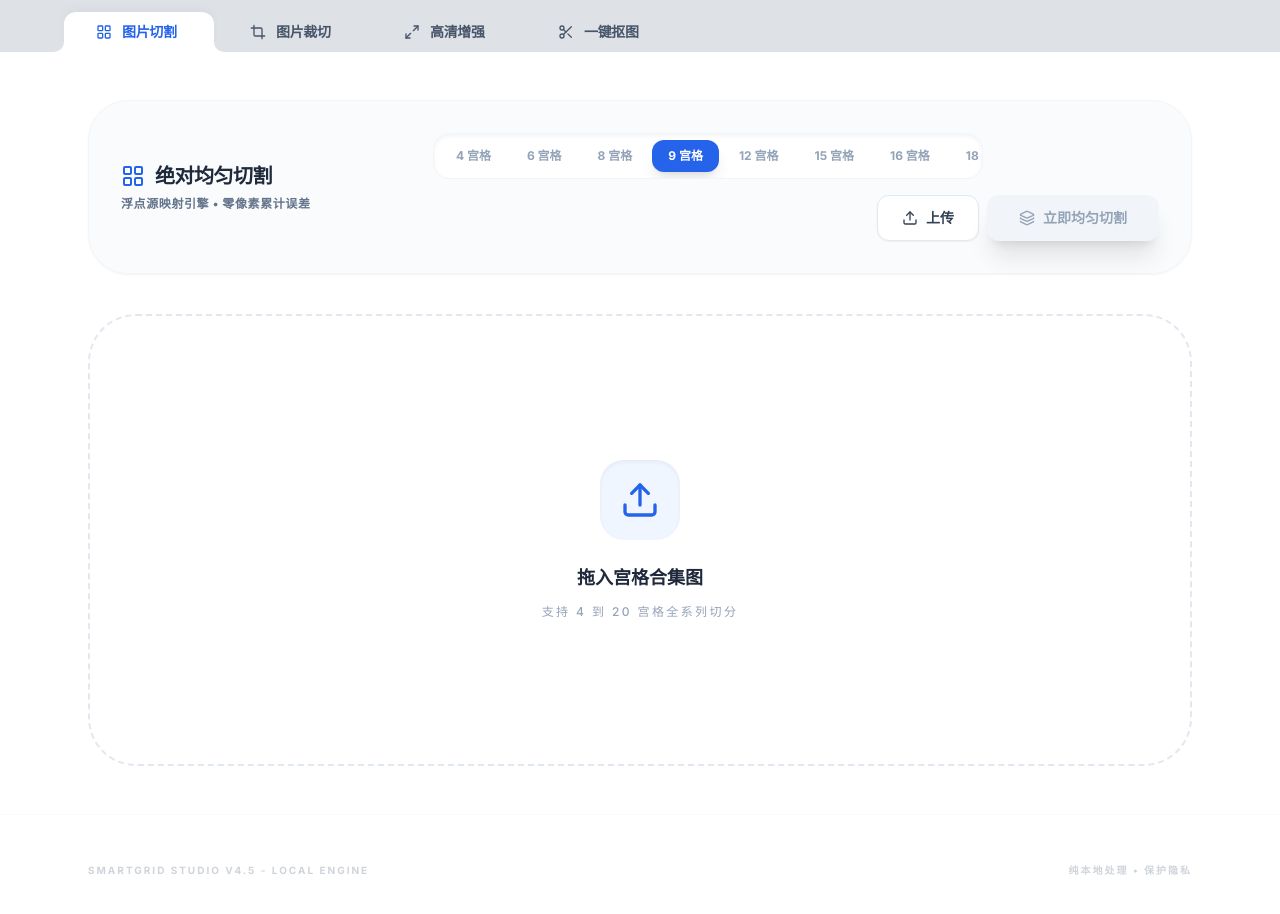
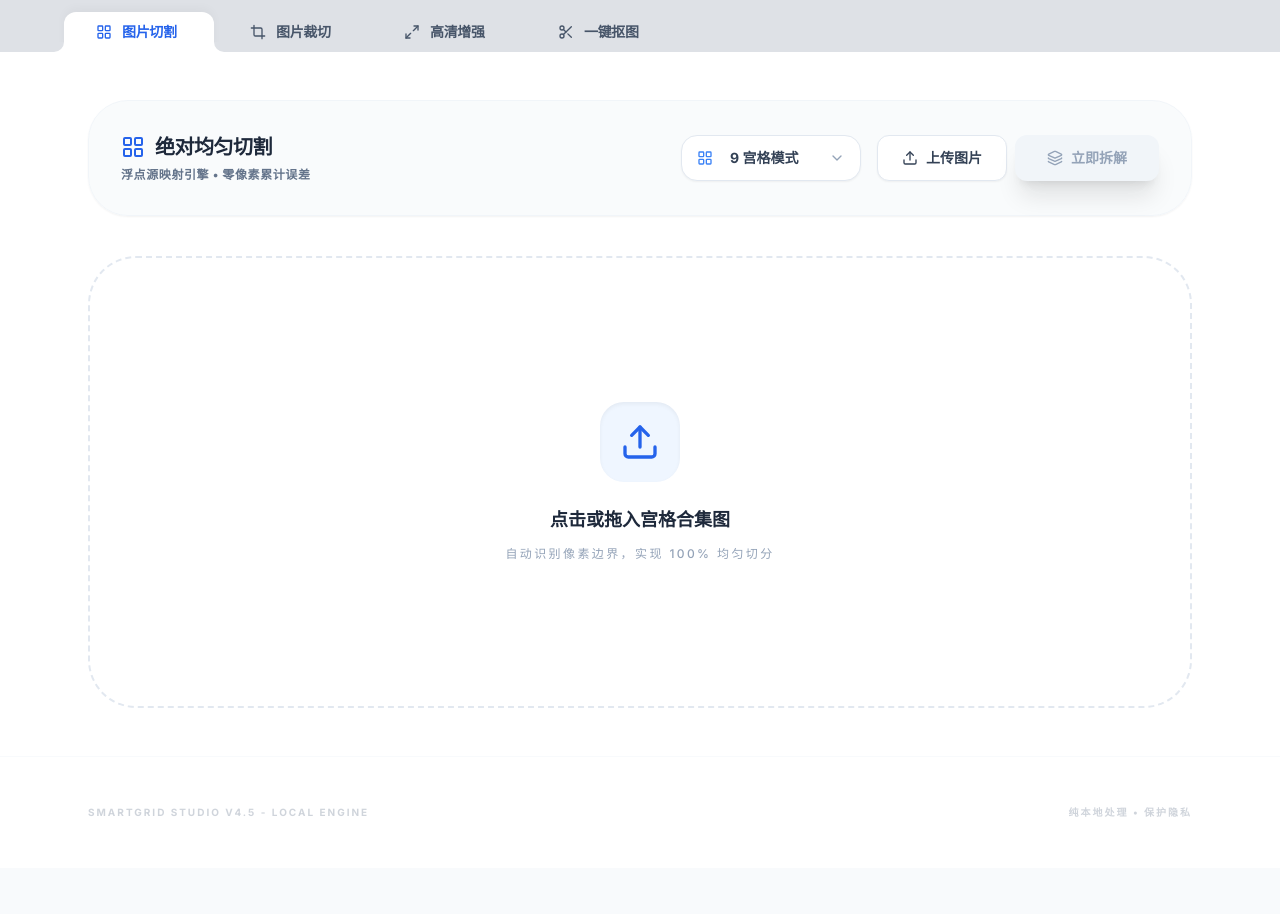
Before and after one commit to feifan2024/SmartGridSplitter, a React (Vite) app: page / in a window 1280 px wide. Shown: the top 914 px of the page. After the commit the page ends 868 px from the top, so only its background shows below. Built offline with nearby package versions, Linux system fonts and the light colour scheme.

Commit message:
feat: Add module import maps and update icons
Introduces ESM import maps in `index.html` to manage external dependencies like React and Lucide React. Updates `ImageSplitting.tsx` to include the `ChevronDown` icon and refactors the top panel layout for better organization.

```diff
--- a/components/ImageSplitting.tsx
+++ b/components/ImageSplitting.tsx
@@ -1,5 +1,5 @@
 import React, { useState, useRef, useEffect } from 'react';
-import { Upload, Download, X, RefreshCw, Layers, Zap, Trash2, AlertCircle, LayoutGrid, Info, Sparkles } from 'lucide-react';
+import { Upload, Download, X, RefreshCw, Layers, Zap, Trash2, AlertCircle, LayoutGrid, Info, Sparkles, ChevronDown } from 'lucide-react';
 import { GridType, GRID_LAYOUTS, SplitResult } from '../types';
 import { splitImage, createZipAndDownload } from '../utils/imageUtils';
 import { upscaleImage } from '../services/geminiService';
@@ -94,7 +94,6 @@ const ImageSplitting: React.FC = () => {
     }
   };
 
-  // 一键全高清功能
   const handleBatchUpscale = async () => {
     if (results.length === 0 || isBatchUpscaling) return;
 
@@ -102,9 +101,7 @@ const ImageSplitting: React.FC = () => {
     const pendingItems = results.filter(r => !r.upscaledUrl);
 
     for (const item of pendingItems) {
-      // 在处理每个切片前检查是否已被重置（防止异步冲突）
       setResults(prev => prev.map(r => r.id === item.id ? { ...r, isUpscaling: true } : r));
-
       try {
         const upscaled = await upscaleImage(item.dataUrl);
         setResults(prev => prev.map(r => r.id === item.id ? { ...r, upscaledUrl: upscaled, isUpscaling: false } : r));
@@ -125,7 +122,7 @@ const ImageSplitting: React.FC = () => {
 
   return (
     <div className="space-y-10">
-      {/* 顶部面板 */}
+      {/* 顶部面板 - 优化后的布局 */}
       <div className="flex flex-col lg:flex-row items-start lg:items-center justify-between gap-8 bg-slate-50/80 backdrop-blur-md p-8 rounded-[2.5rem] border border-slate-100 shadow-sm">
         <div className="space-y-1.5 min-w-[280px]">
           <h2 className="text-xl font-black text-slate-800 tracking-tight flex items-center gap-2.5">
@@ -136,19 +133,31 @@ const ImageSplitting: React.FC = () => {
         </div>
 
         <div className="flex flex-wrap items-center gap-4 w-full lg:w-auto">
-          {/* 宫格选择器 */}
-          <div className="bg-white p-1.5 rounded-2xl border border-slate-100 flex gap-1 shadow-inner overflow-x-auto no-scrollbar max-w-full lg:max-w-[550px]">
-            {Object.values(GridType).map((type) => (
-              <button
-                key={type}
-                onClick={() => { setGridType(type); setLayoutIndex(0); setResults([]); setSplitInfo(null); }}
-                className={`px-4 py-2 rounded-xl text-xs font-black transition-all whitespace-nowrap ${
-                  gridType === type ? 'bg-blue-600 text-white shadow-lg' : 'text-slate-400 hover:text-slate-600 hover:bg-slate-50'
-                }`}
-              >
-                {type} 宫格
-              </button>
-            ))}
+          {/* 宫格选择下拉框 */}
+          <div className="relative group min-w-[180px]">
+            <div className="absolute inset-y-0 left-4 flex items-center pointer-events-none">
+              <LayoutGrid size={16} className="text-blue-500" />
+            </div>
+            <select
+              value={gridType}
+              onChange={(e) => {
+                setGridType(e.target.value as GridType);
+                setLayoutIndex(0);
+                setResults([]);
+                setSplitInfo(null);
+                setIsBatchUpscaling(false);
+              }}
+              className="appearance-none w-full bg-white pl-12 pr-10 py-3 rounded-2xl border border-slate-200 text-slate-700 font-black text-sm focus:outline-none focus:ring-2 focus:ring-blue-500/20 focus:border-blue-500 transition-all cursor-pointer shadow-sm hover:border-slate-300"
+            >
+              {Object.values(GridType).map((type) => (
+                <option key={type} value={type}>
+                  {type} 宫格模式
+                </option>
+              ))}
+            </select>
+            <div className="absolute inset-y-0 right-4 flex items-center pointer-events-none">
+              <ChevronDown size={16} className="text-slate-400 group-hover:text-slate-600 transition-colors" />
+            </div>
           </div>
 
           <div className="flex gap-2 ml-auto">
@@ -156,7 +165,7 @@ const ImageSplitting: React.FC = () => {
               <button
                 onClick={handleClear}
                 className={`flex items-center gap-2 px-5 py-3 rounded-xl font-bold border transition-all text-sm active:scale-95 ${
-                  showClearConfirm ? 'bg-red-600 text-white animate-pulse border-red-600' : 'bg-white text-red-500 border-red-100 hover:bg-red-50'
+                  showClearConfirm ? 'bg-red-600 text-white animate-pulse border-red-600' : 'bg-white text-red-500 border-red-100 hover:bg-red-50 shadow-sm'
                 }`}
               >
                 {showClearConfirm ? <AlertCircle size={16} /> : <Trash2 size={16} />}
@@ -169,7 +178,7 @@ const ImageSplitting: React.FC = () => {
               className="px-6 py-3 bg-white text-slate-700 rounded-xl font-bold hover:bg-slate-100 transition-all border border-slate-200 flex items-center gap-2 text-sm shadow-sm active:scale-95"
             >
               <Upload size={16} />
-              上传
+              上传图片
             </button>
 
             <button
@@ -180,7 +189,7 @@ const ImageSplitting: React.FC = () => {
               }`}
             >
               {isProcessing ? <RefreshCw size={16} className="animate-spin" /> : <Layers size={16} />}
-              立即均匀切割
+              立即拆解
             </button>
           </div>
         </div>
@@ -194,20 +203,20 @@ const ImageSplitting: React.FC = () => {
           <div className="flex items-center gap-3">
             <div className="p-2.5 bg-blue-100 text-blue-600 rounded-xl"><LayoutGrid size={20} /></div>
             <div>
-              <p className="text-[10px] text-blue-400 font-black uppercase tracking-widest">Detected Dimensions</p>
+              <p className="text-[10px] text-blue-400 font-black uppercase tracking-widest">原图分辨率</p>
               <p className="text-blue-900 font-black">{splitInfo.originalW}px × {splitInfo.originalH}px</p>
             </div>
           </div>
           <div className="flex items-center gap-3">
             <div className="p-2.5 bg-green-100 text-green-600 rounded-xl"><Info size={20} /></div>
             <div>
-              <p className="text-[10px] text-green-500 font-black uppercase tracking-widest">Calculated Uniform Tile</p>
+              <p className="text-[10px] text-green-500 font-black uppercase tracking-widest">单格计算尺寸</p>
               <p className="text-green-900 font-black">{splitInfo.tileW}px × {splitInfo.tileH}px</p>
             </div>
           </div>
           <div className="ml-auto flex items-center gap-2 text-blue-500 font-bold text-xs bg-white px-4 rounded-full border border-blue-100 shadow-sm">
             <CheckCircleIcon size={14} />
-            <span>Mathematical Accuracy Verified</span>
+            <span>数学精确对齐已验证</span>
           </div>
         </div>
       )}
@@ -221,8 +230,8 @@ const ImageSplitting: React.FC = () => {
           <div className="w-20 h-20 bg-blue-50 text-blue-600 rounded-3xl flex items-center justify-center mb-6 group-hover:scale-110 transition-transform shadow-inner">
             <Upload size={40} />
           </div>
-          <p className="text-slate-800 font-black text-lg">拖入宫格合集图</p>
-          <p className="text-slate-400 text-xs mt-3 font-medium uppercase tracking-[0.2em]">支持 4 到 20 宫格全系列切分</p>
+          <p className="text-slate-800 font-black text-lg">点击或拖入宫格合集图</p>
+          <p className="text-slate-400 text-xs mt-3 font-medium uppercase tracking-[0.2em]">自动识别像素边界，实现 100% 均匀切分</p>
         </div>
       ) : (
         <div className="space-y-10">
@@ -230,7 +239,7 @@ const ImageSplitting: React.FC = () => {
           <div className="flex flex-col md:flex-row gap-6">
             {GRID_LAYOUTS[gridType].length > 1 && (
               <div className="flex-1 flex items-center gap-5 bg-slate-50/30 p-5 rounded-[2rem] border border-slate-100 shadow-sm">
-                <span className="text-[10px] font-black text-slate-400 uppercase tracking-[0.3em] ml-2">选择分布方向:</span>
+                <span className="text-[10px] font-black text-slate-400 uppercase tracking-[0.3em] ml-2">排列方向:</span>
                 <div className="flex gap-3">
                   {GRID_LAYOUTS[gridType].map((layout, idx) => (
                     <button
@@ -253,10 +262,10 @@ const ImageSplitting: React.FC = () => {
             )}
 
             {results.length > 0 && (
-              <div className="flex-none flex items-center gap-4 bg-blue-50/30 p-5 rounded-[2rem] border border-blue-100/50 shadow-sm">
+              <div className="flex-none flex items-center gap-4 bg-blue-50/30 p-5 rounded-[2rem] border border-blue-100/50 shadow-sm ml-auto">
                 <div className="flex flex-col mr-2">
-                  <span className="text-[10px] font-black text-blue-400 uppercase tracking-widest">SmartBatch Engine</span>
-                  <span className="text-[11px] font-bold text-blue-900">{upscaledCount}/{results.length} 已增强</span>
+                  <span className="text-[10px] font-black text-blue-400 uppercase tracking-widest">高清增强引擎</span>
+                  <span className="text-[11px] font-bold text-blue-900">{upscaledCount}/{results.length} 已就绪</span>
                 </div>
                 <button
                   onClick={handleBatchUpscale}
@@ -268,7 +277,7 @@ const ImageSplitting: React.FC = () => {
                   }`}
                 >
                   {isBatchUpscaling ? <RefreshCw size={16} className="animate-spin" /> : <Sparkles size={16} />}
-                  <span>{isBatchUpscaling ? '全高清增强中...' : '一键全高清'}</span>
+                  <span>{isBatchUpscaling ? '正在处理中...' : '一键全高清'}</span>
                 </button>
               </div>
             )}
@@ -289,12 +298,12 @@ const ImageSplitting: React.FC = () => {
                     {res.isUpscaling && (
                       <div className="absolute inset-0 bg-white/95 backdrop-blur-md flex flex-col items-center justify-center px-6 text-center z-10">
                         <RefreshCw className="animate-spin text-blue-600 w-10 h-10 mb-4" />
-                        <span className="text-blue-900 text-[10px] font-black uppercase tracking-widest">像素重构中</span>
+                        <span className="text-blue-900 text-[10px] font-black uppercase tracking-widest">高清重构中</span>
                       </div>
                     )}
                   </div>
                   <div className="p-4 flex items-center justify-between bg-white">
-                    <span className="text-[10px] font-black text-slate-300 tracking-[0.3em] uppercase">NO.{idx + 1}</span>
+                    <span className="text-[10px] font-black text-slate-300 tracking-[0.3em] uppercase">序号 {idx + 1}</span>
                     <div className="flex gap-2">
                       {!res.upscaledUrl && !res.isUpscaling && (
                         <button onClick={() => handleUpscale(res.id)} className="p-2.5 text-blue-600 bg-blue-50 hover:bg-blue-600 hover:text-white rounded-xl transition-all active:scale-90" title="4K 增强"><Zap size={15} className="fill-current" /></button>
@@ -311,10 +320,10 @@ const ImageSplitting: React.FC = () => {
                  <div className="aspect-video bg-slate-100 rounded-[3rem] border border-slate-200 overflow-hidden relative group shadow-sm">
                     <img src={sourceImage} className="w-full h-full object-contain" alt="Original" />
                     <div className="absolute inset-0 bg-slate-900/60 opacity-0 group-hover:opacity-100 transition-opacity flex items-center justify-center backdrop-blur-md">
-                       <p className="text-white font-black text-xl tracking-[0.3em] uppercase">准备均匀切割</p>
+                       <p className="text-white font-black text-xl tracking-[0.3em] uppercase">准备执行均匀切分</p>
                     </div>
                  </div>
-                 <p className="text-center text-slate-400 text-xs mt-10 font-black uppercase tracking-[0.2em]">已就绪：点击右上方“立即均匀切割”</p>
+                 <p className="text-center text-slate-400 text-xs mt-10 font-black uppercase tracking-[0.2em]">已就绪：点击右上方“立即拆解”按钮开始</p>
                </div>
              )
           )}
@@ -326,7 +335,7 @@ const ImageSplitting: React.FC = () => {
                 className="group flex items-center gap-5 px-16 py-6 bg-slate-900 text-white rounded-[2.5rem] font-black text-xl hover:bg-blue-600 transition-all shadow-2xl active:scale-[0.97]"
               >
                 <Download size={26} className="group-hover:translate-y-1 transition-transform" />
-                下载全部 {results.length} 个等大{upscaledCount > 0 ? '高清' : ''}切片
+                下载全部 {results.length} 个等大切片
               </button>
             </div>
           )}
--- a/index.html
+++ b/index.html
@@ -29,7 +29,18 @@
             background-position: 0 0, 0 10px, 10px -10px, -10px 0px;
         }
     </style>
-
+<script type="importmap">
+{
+  "imports": {
+    "react/": "https://esm.sh/react@^19.2.3/",
+    "react": "https://esm.sh/react@^19.2.3",
+    "react-dom/": "https://esm.sh/react-dom@^19.2.3/",
+    "lucide-react": "https://esm.sh/lucide-react@^0.562.0",
+    "jszip": "https://esm.sh/jszip@^3.10.1",
+    "@imgly/background-removal": "https://esm.sh/@imgly/background-removal@^1.7.0"
+  }
+}
+</script>
 </head>
 <body>
     <div id="root"></div>
```
